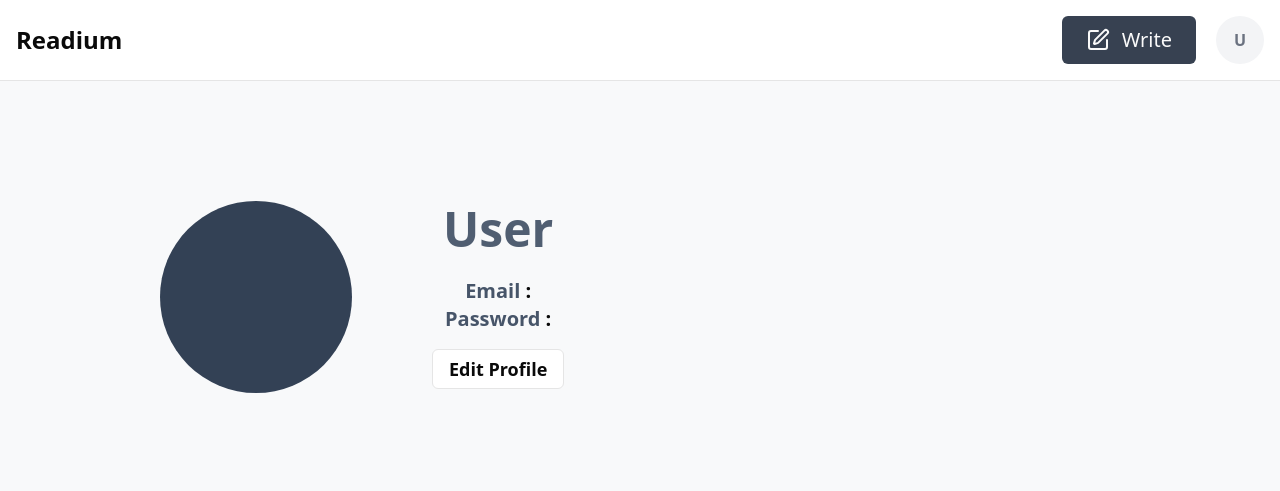
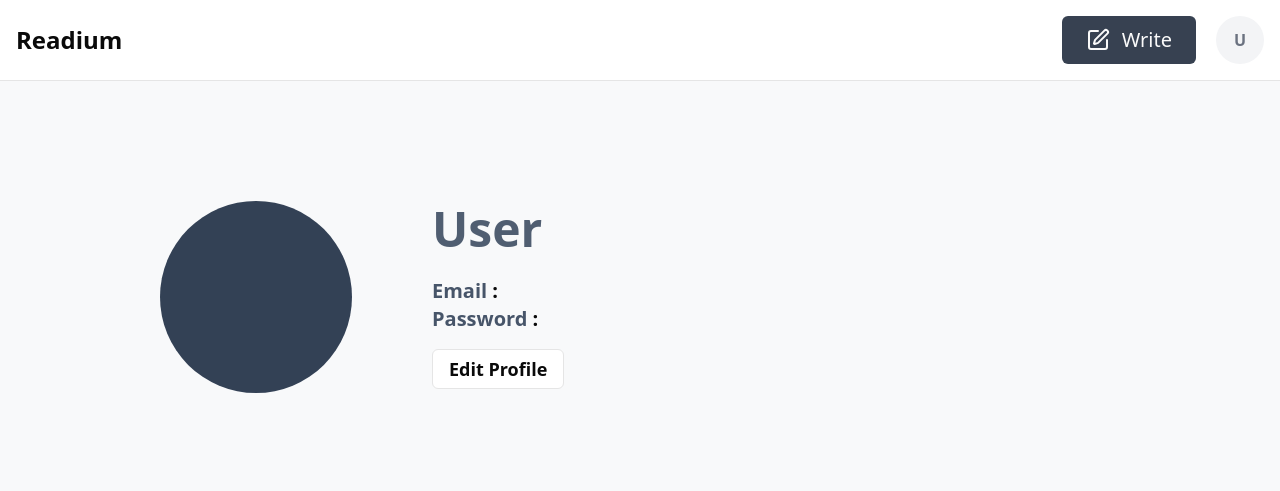
Before and after one commit to anynomous001/Medium_Full-Stack, a React (Vite) app in the folder frontend/: page /profile in a window 1280 px wide. Shown: the top 491 px of the page. Built offline with nearby package versions, Linux system fonts and the light colour scheme; no server answers; sample sign-in values are in the browser's storage.

Commit message:
user detail section updated

```diff
--- a/frontend/src/pages/userDetails.tsx
+++ b/frontend/src/pages/userDetails.tsx
@@ -21,7 +21,7 @@ const UserDetails = () => {
         <div className="">
             <Appbar />
             <div className="bg-[#f8f9fa] min-h-screen h-auto pt-10 flex flex-col items-center ">
-                <div className="  flex  items-center flex-col md:flex-row gap-8 md:gap-20 w-3/4 mb-20 pt-1 md:pt-8  md:h-80 mx-auto text-none text-center ">
+                <div className="  flex  items-center flex-col md:flex-row gap-4 md:gap-20 w-3/4 mb-10 md:mb-20 pt-1 md:pt-8  md:h-80 mx-auto md:text-left text-center ">
                     {loading ? <AvatarSkeleton size='large' /> :
                         <div className={`relative  items-center justify-center flex-shrink-0 inline-flex  w-24 h-24 text-xl md:w-48 md:h-48 md:text-3xl
      overflow-hidden bg-slate-700 rounded-full dark:bg-gray-600`}>
@@ -30,12 +30,12 @@ const UserDetails = () => {
 
                         </div>
                     }
-                    <div className="space-y-6">
+                    <div className="space-y-3 md:space-y-6">
 
-                        <h1 className="text-4xl md:text-5xl text-slate-600/95 font-bold">{userDetails?.name || 'User'} </h1>
-                        <div className="max-w-full text-xl font-bold">
+                        <h1 className="text-3xl md:text-5xl text-slate-600/95 font-bold">{userDetails?.name || 'User'} </h1>
+                        <div className="max-w-full md:text-xl font-bold text-base">
                             <div>
-                                <p><span className="text-slate-600">Email</span>  : {userDetails?.email} </p>
+                                <p><span className="text-slate-600 ">Email</span>  : {userDetails?.email} </p>
                                 <p>{loading}</p>
                             </div>
                             <div>
```
